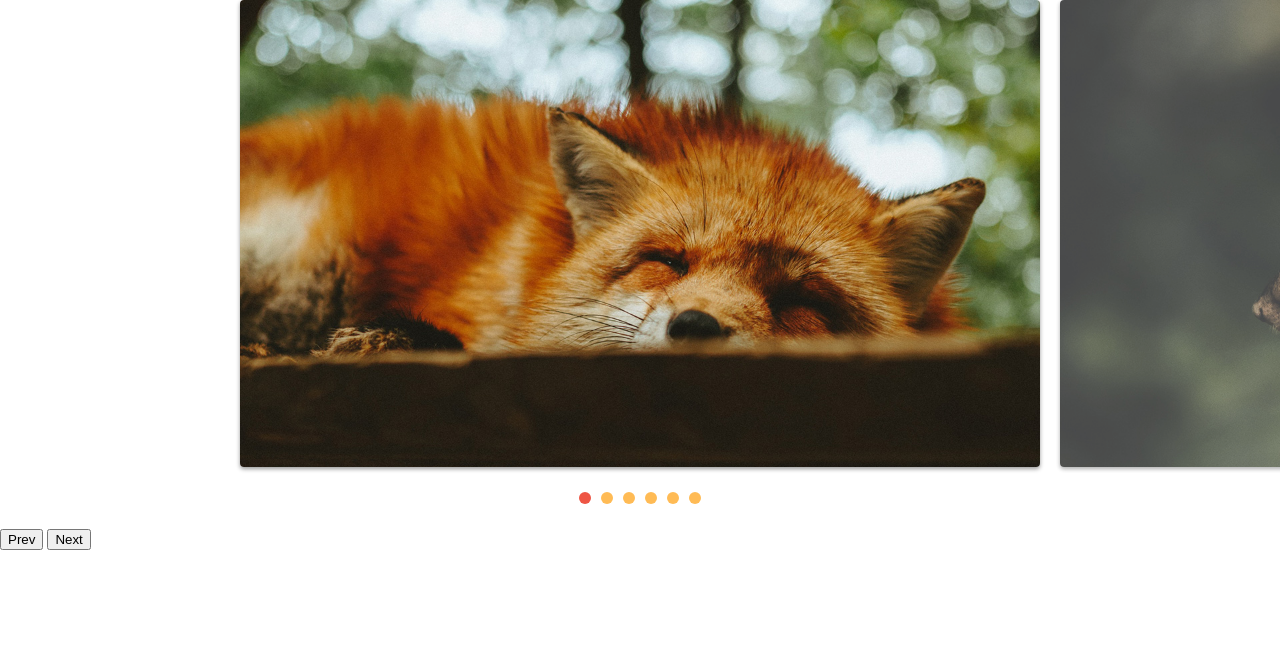
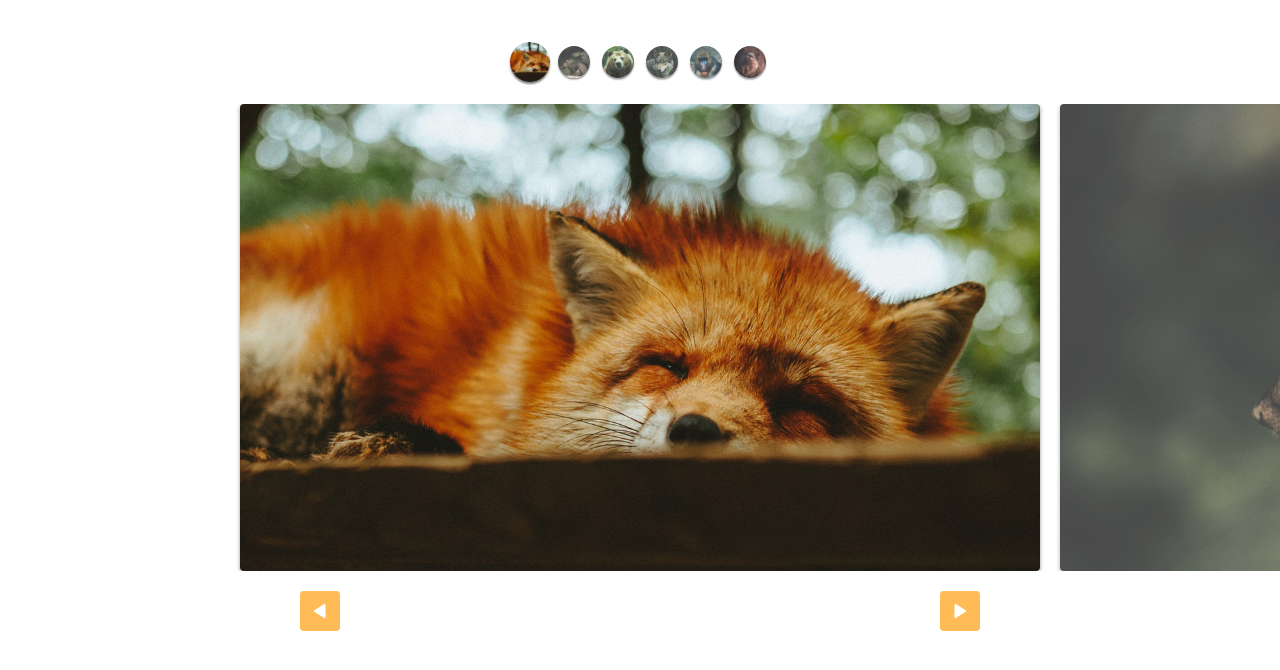
Before and after one commit to theviniis/slide, a plain HTML site: page index.html in a window 1280 px wide. Drawn offline with Linux system fonts and the light colour scheme.

Commit message:
custom controls estilizados

```diff
--- a/css/style.css
+++ b/css/style.css
@@ -63,3 +63,46 @@ img {
 [data-control='slide'] li a:hover {
   background: #e54;
 }
+
+.custom-controls {
+  display: flex;
+  justify-content: center;
+  margin: 40px 0 20px 0;
+  flex-wrap: wrap;
+}
+
+.custom-controls li {
+  opacity: 0.8;
+  transform: scale(0.8);
+  width: 40px;
+  height: 40px;
+  border-radius: 50%;
+  overflow: hidden;
+  margin: 2px;
+  box-shadow: 0 2px 2px rgba(0, 0, 0, 0.5);
+  transition: 0.3;
+}
+.custom-controls li.active {
+  opacity: 1;
+  transform: scale(1);
+}
+
+.arrow-nav {
+  display: flex;
+  justify-content: space-around;
+  margin: 20px 0 40px 0;
+}
+
+.arrow-nav button {
+  cursor: pointer;
+  border: none;
+  border-radius: 4px;
+  color: white;
+  width: 40px;
+  height: 40px;
+  background: #fb5 url('../img/arrow.svg') center center no-repeat;
+}
+
+.arrow-nav button.prev {
+  transform: rotate(-180deg);
+}
--- a/index.html
+++ b/index.html
@@ -8,19 +8,28 @@
     <link rel="stylesheet" href="css/style.css" />
   </head>
   <body>
+    <ul class="custom-controls">
+      <li><img src="img/foto1-thumb.jpg" /></li>
+      <li><img src="img/foto2-thumb.jpg" /></li>
+      <li><img src="img/foto3-thumb.jpg" /></li>
+      <li><img src="img/foto4-thumb.jpg" /></li>
+      <li><img src="img/foto5-thumb.jpg" /></li>
+      <li><img src="img/foto6-thumb.jpg" /></li>
+    </ul>
+
     <div class="wrapper">
       <ul class="slide">
-        <li><img src="img/foto1.jpg" alt="" srcset="" /></li>
-        <li><img src="img/foto2.jpg" alt="" srcset="" /></li>
-        <li><img src="img/foto3.jpg" alt="" srcset="" /></li>
-        <li><img src="img/foto4.jpg" alt="" srcset="" /></li>
-        <li><img src="img/foto5.jpg" alt="" srcset="" /></li>
-        <li><img src="img/foto6.jpg" alt="" srcset="" /></li>
+        <li><img src="img/foto1.jpg" /></li>
+        <li><img src="img/foto2.jpg" /></li>
+        <li><img src="img/foto3.jpg" /></li>
+        <li><img src="img/foto4.jpg" /></li>
+        <li><img src="img/foto5.jpg" /></li>
+        <li><img src="img/foto6.jpg" /></li>
       </ul>
     </div>
     <div class="arrow-nav">
-      <button class="prev">Prev</button>
-      <button class="next">Next</button>
+      <button class="prev"></button>
+      <button class="next"></button>
     </div>
 
     <script type="module" src="js/script.js"></script>
--- a/js/script.js
+++ b/js/script.js
@@ -1,8 +1,6 @@
-import { SlideNav } from './slide.js';
+import SlideNav from './slide.js';
 
 const slide = new SlideNav('.slide', '.wrapper');
 slide.init();
 slide.addArrow('.prev', '.next');
-slide.addControl();
-
-console.log(slide);
+slide.addControl('.custom-controls');
--- a/js/slide.js
+++ b/js/slide.js
@@ -161,7 +161,7 @@ export class Slide {
   }
 }
 
-export class SlideNav extends Slide {
+export default class SlideNav extends Slide {
   constructor(slide, wrapper) {
     super(slide, wrapper);
     this.bindControlEvents();
```
